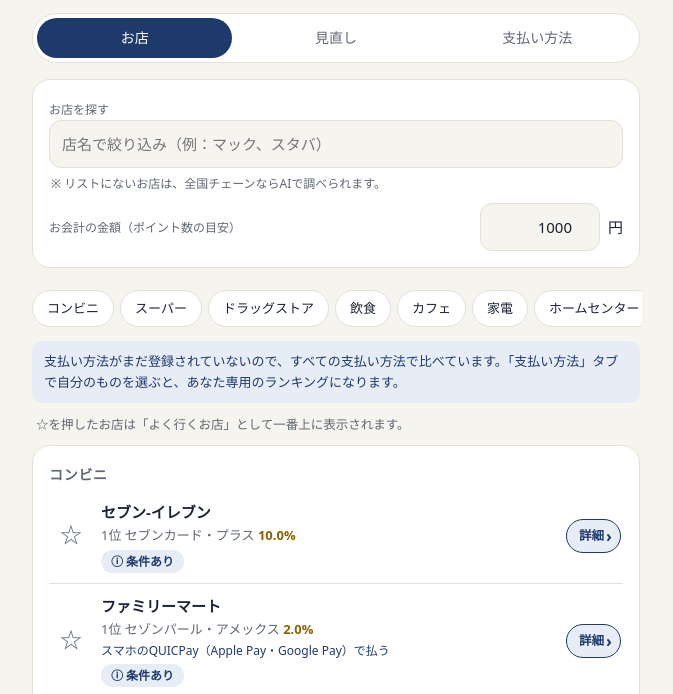
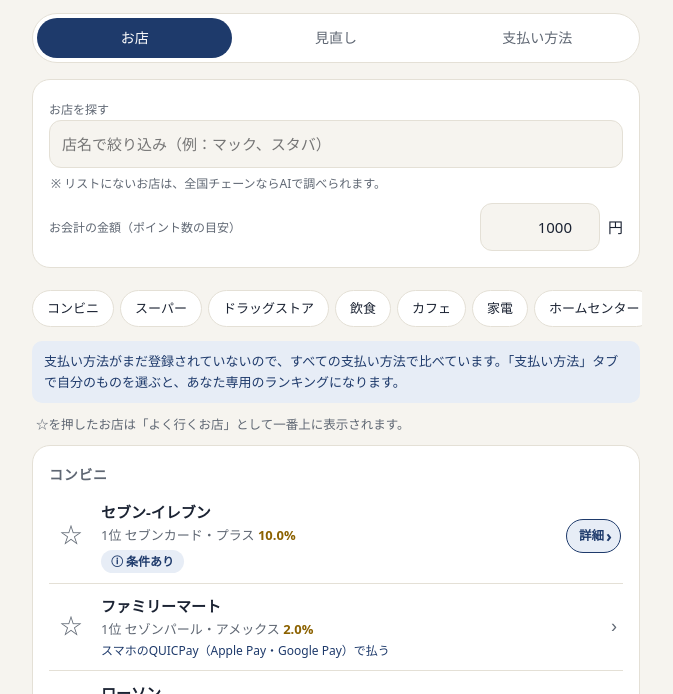
Before and after one commit to sgtkszk7/Otoku_pay, a plain HTML site: page index.html in a window 1280 px wide. Shown: the part 101-795 px from the top of the page, without its empty margins (304-977 px from the left). Drawn offline with Linux system fonts and the light colour scheme; a web font is replaced by a local one.

Commit message:
「詳細 ›」ボタンは条件が一覧に書き切れないお店だけに
払い方が1行で書けているお店（セブン・ローソンなど）は元の「›」表示に戻す。
「›」もタップで開けるように。

Co-Authored-By: Claude Opus 5.5 <noreply@anthropic.com>
Claude-Session: https://claude.ai/code/session_01A6jWkpt6xzs4BJqw4597yF

```diff
--- a/index.html
+++ b/index.html
@@ -97,6 +97,8 @@
   .how{font-size:12.5px;color:var(--accent);font-weight:500;margin-top:2px}
   .more{flex:none;display:inline-flex;align-items:center;gap:2px;border:1px solid var(--accent);background:var(--accent-soft);color:var(--accent);font:inherit;font-size:12.5px;font-weight:700;border-radius:999px;padding:6px 8px 6px 12px;min-height:34px;cursor:pointer;margin-right:2px;white-space:nowrap}
   .chev{font-size:16px;line-height:1;display:inline-block;transition:transform .15s}
+  .chev-btn{flex:none;border:0;background:transparent;color:var(--muted);font-size:18px;padding:10px 6px;cursor:pointer}
+  .chev-btn .chev{font-size:18px}
   .srow.open .chev{transform:rotate(90deg)}
   .srow-detail{padding:0 4px 12px 48px}
   .usual-box{background:var(--gold-soft);border-radius:12px;padding:8px 10px;margin:4px 0 6px}
@@ -637,6 +639,8 @@ function storeDetailHtml(s){
 function rowHtml(s){
   const list = rank(s), top = bestOf(list);
   const fav = state.favs.includes(s.id), open = openIds.has(s.id);
+  // 条件が1行（how）で書けているお店は従来どおり。条件が一覧に出ないお店だけ「詳細 ›」で目立たせる
+  const needDetail = !!(top && top.notes && top.notes.length && !(top.how && top.how.length));
   let gain = "";
   const u = usualOf(s, list);
   if (u && top && top.rate > u.rate){
@@ -652,9 +656,11 @@ function rowHtml(s){
           : `1位 ${esc(top.m.name)} <b>${fmt(top.rate)}%</b>`}</span>
         ${top && top.how && top.how.length ? `<span class="srow-how">${esc(top.how.join("＋"))}</span>` : ""}
         ${gain}
-        ${!open && top && top.notes && top.notes.length ? `<span class="srow-cond">ⓘ 条件あり</span>` : ""}
+        ${needDetail && !open ? `<span class="srow-cond">ⓘ 条件あり</span>` : ""}
       </button>
-      <button class="more" data-toggle="${s.id}" tabindex="-1" aria-hidden="true">${open?"閉じる":"詳細"}<span class="chev">›</span></button>
+      ${needDetail
+        ? `<button class="more" data-toggle="${s.id}" tabindex="-1" aria-hidden="true">${open?"閉じる":"詳細"}<span class="chev">›</span></button>`
+        : `<button class="chev-btn" data-toggle="${s.id}" tabindex="-1" aria-hidden="true"><span class="chev">›</span></button>`}
     </div>
     ${open ? `<div class="srow-detail">${storeDetailHtml(s)}</div>` : ""}
   </div>`;
```
